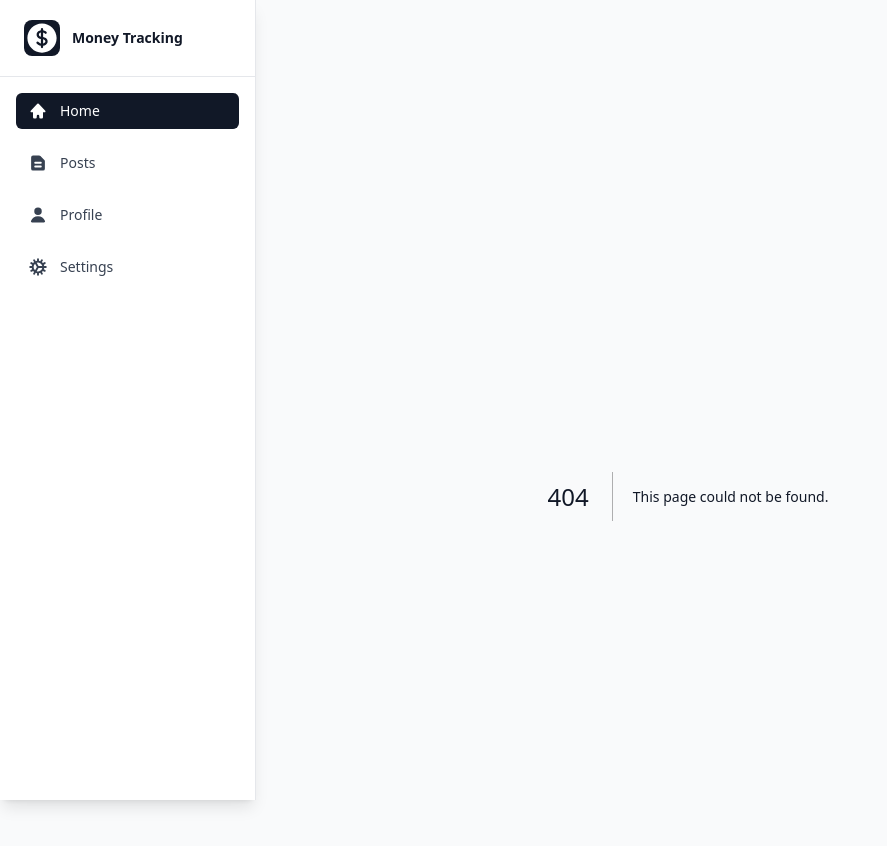
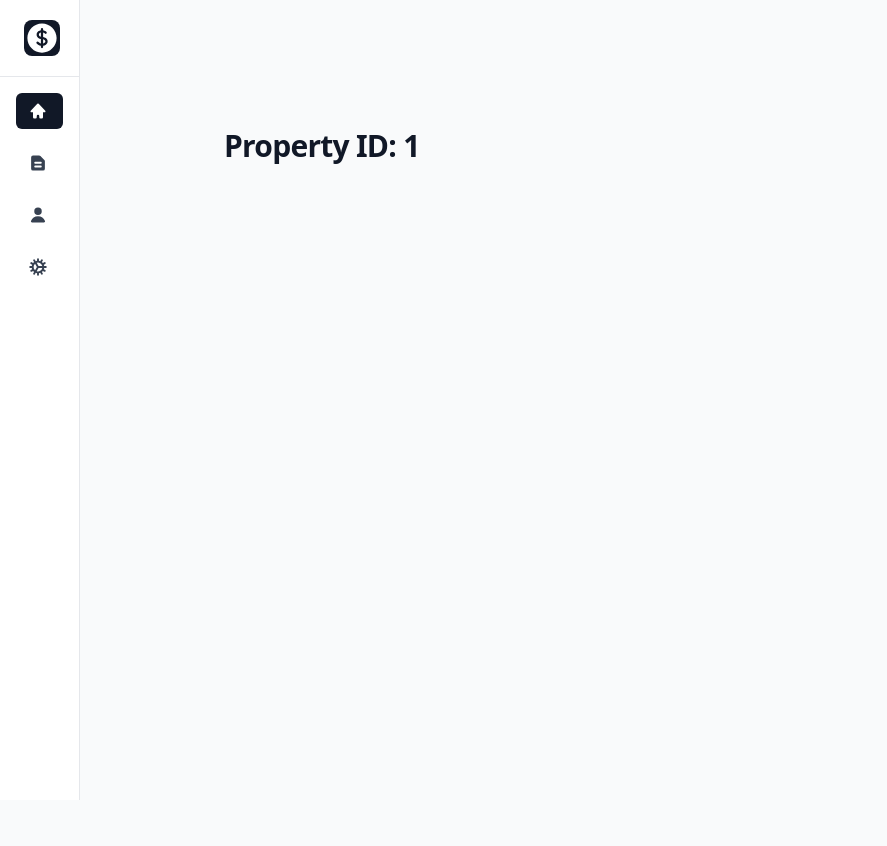
Before and after one commit to T30-H0/Money-Tracking, a Next.js app: page /home/1 in a window 1280 px wide. Before the commit this address had no page. Shown: the top 846 px of the page, without its empty margins (0-887 px from the left). After the commit the page ends 800 px from the top, so only its background shows below. Built offline with nearby package versions, Linux system fonts and the light colour scheme.

Commit message:
add id page

```diff
--- /dev/null
+++ b/src/app/home/[id]/page.tsx
@@ -0,0 +1,15 @@
+export default async function PropertyPage({
+  params,
+}: {
+  params: Promise<{ id: string }>;
+}) {
+  const { id } = await params;
+
+  return (
+    <div className="mx-auto flex max-w-7xl flex-col gap-12 px-4 py-8 sm:px-6 lg:px-8">
+      <h1 className="text-3xl font-bold tracking-tight text-gray-900">
+        Property ID: {id}
+      </h1>
+    </div>
+  );
+}
--- a/src/app/home/page.tsx
+++ b/src/app/home/page.tsx
@@ -1,8 +1,6 @@
 import HomeCarousel from "@/app/home/_components/HomeCarousel";
 import { PropertyCard } from "@/components/PropertyCard/PropertyCard";
-import { Button } from "@/components/ui/button";
 import { mockProperties, mockRecentViews } from "@/themes/home-data";
-import { ArrowUpIcon } from "lucide-react";
 
 export default function HomePage() {
   return (
@@ -20,6 +18,7 @@ export default function HomePage() {
           {mockProperties.map((property) => (
             <PropertyCard
               key={property.id}
+              id={property.id}
               imageUrl={property.imageUrl}
               isFavorite={property.isFavorite}
               title={property.title}
@@ -41,6 +40,7 @@ export default function HomePage() {
           {mockRecentViews.map((property) => (
             <PropertyCard
               key={property.id}
+              id={property.id}
               imageUrl={property.imageUrl}
               isFavorite={property.isFavorite}
               title={property.title}
--- a/src/app/page.tsx
+++ b/src/app/page.tsx
@@ -1 +1,5 @@
-export { default } from "./home/page";
+import { redirect } from "next/navigation";
+
+export default function RootPage() {
+  redirect("/home");
+}
--- a/src/components/PropertyCard/PropertyCard.tsx
+++ b/src/components/PropertyCard/PropertyCard.tsx
@@ -6,8 +6,10 @@ import { HeartIcon as HeartOutline } from "@heroicons/react/24/outline";
 import { HeartIcon as HeartSolid } from "@heroicons/react/24/solid";
 import { StarIcon } from "@heroicons/react/24/solid";
 import type { PropertyCardProps } from "@/types/property-card";
+import Link from "next/link";
 
 export function PropertyCard({
+  id,
   imageUrl,
   isFavorite: initialIsFavorite = false,
   title,
@@ -28,7 +30,10 @@ export function PropertyCard({
   };
 
   return (
-    <div className="group flex w-full cursor-pointer flex-col gap-2">
+    <Link
+      href={`/home/${id}`}
+      className="group flex w-full cursor-pointer flex-col gap-2"
+    >
       {/* Image */}
       <div className="relative aspect-square w-full overflow-hidden rounded-xl bg-gray-200">
         <Image
@@ -79,6 +84,6 @@ export function PropertyCard({
           <span className="text-sm text-gray-500">night</span>
         </div>
       </div>
-    </div>
+    </Link>
   );
 }
--- a/src/types/property-card.ts
+++ b/src/types/property-card.ts
@@ -1,4 +1,5 @@
 export interface PropertyCardProps {
+  id: string;
   imageUrl: string;
   isFavorite?: boolean;
   title: string;
```
